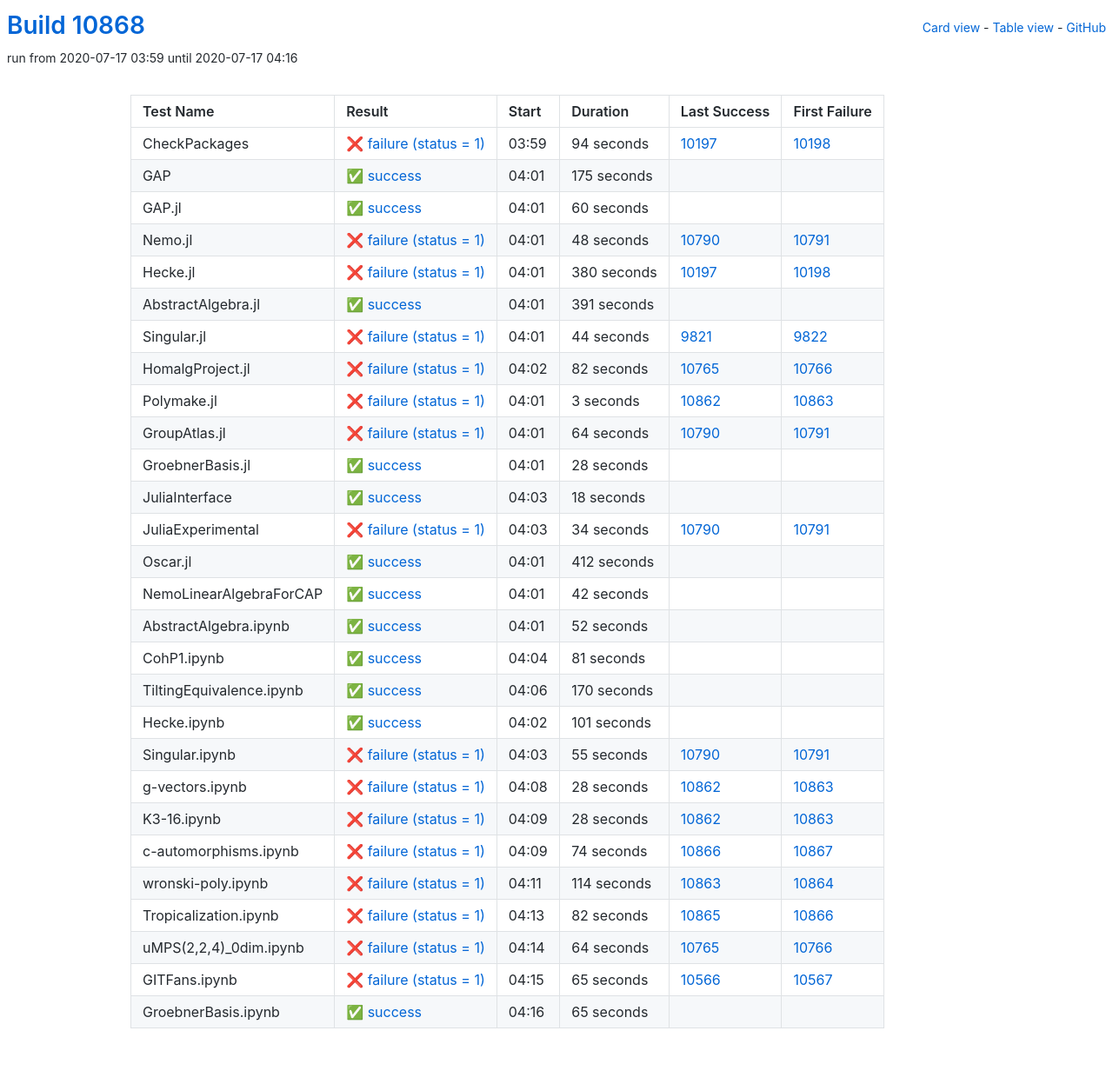
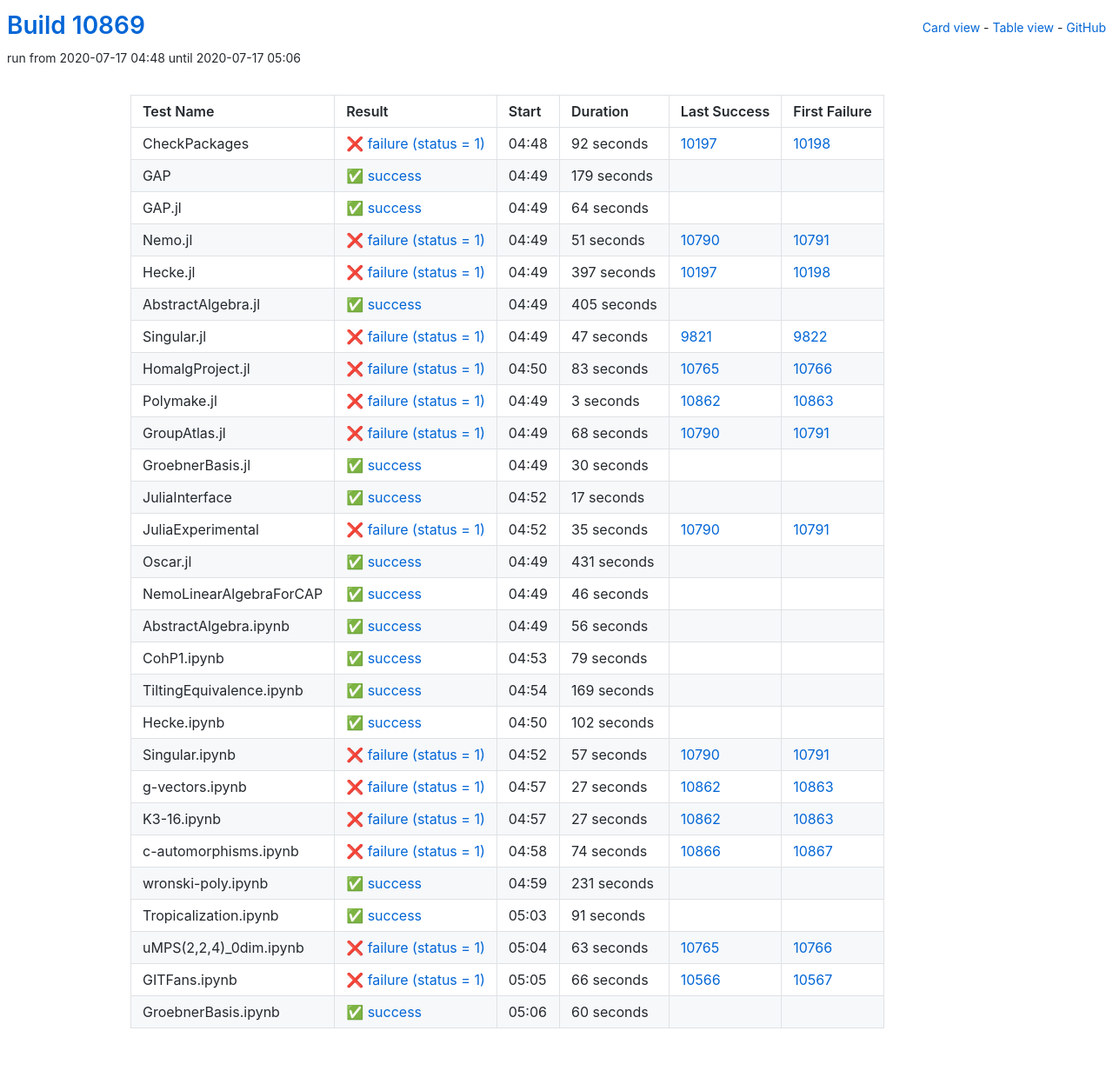
Before and after one commit to oscar-system/oscar-ci-status, a Jekyll site: the page built from table.html, in a window 1280 px wide. Shown: the whole page at 87% size. Built offline with Jekyll 4.4.1, drawn with Linux system fonts in a browser that asks for light colours.

Commit message:
Build #10869

```diff
--- a/_data/ci.yml
+++ b/_data/ci.yml
@@ -1,6 +1,6 @@
 ---
-build: 10868
-build_url: https://oscarci.mathematik.uni-kl.de/job/oscar/10868/
+build: 10869
+build_url: https://oscarci.mathematik.uni-kl.de/job/oscar/10869/
 job: oscar
 organization: oscar-system
 repo: oscar-ci-status
@@ -8,104 +8,104 @@
 tests:
 - name: CheckPackages
   id: checkpackages
-  log: https://oscarci.mathematik.uni-kl.de/job/oscar/10868/artifact/logs/build-10868/CheckPackages.log
-  start: 2020-07-17 03:59
+  log: https://oscarci.mathematik.uni-kl.de/job/oscar/10869/artifact/logs/build-10869/CheckPackages.log
+  start: 2020-07-17 04:48
   success: false
   exitcode: 1
   status: failure
-  duration: 94
+  duration: 92
   last_success: 10197
   last_success_url: https://oscarci.mathematik.uni-kl.de/job/oscar/10197/
   first_failure: 10198
   first_failure_url: https://oscarci.mathematik.uni-kl.de/job/oscar/10198/
 - name: GAP
   id: gap
-  log: https://oscarci.mathematik.uni-kl.de/job/oscar/10868/artifact/logs/build-10868/GAP.log
-  start: 2020-07-17 04:01
+  log: https://oscarci.mathematik.uni-kl.de/job/oscar/10869/artifact/logs/build-10869/GAP.log
+  start: 2020-07-17 04:49
   success: true
   exitcode: 0
   status: success
-  duration: 175
+  duration: 179
   last_success: false
   last_success_url:
   first_failure: false
   first_failure_url:
 - name: GAP.jl
   id: gap-jl
-  log: https://oscarci.mathematik.uni-kl.de/job/oscar/10868/artifact/logs/build-10868/GAP.jl.log
-  start: 2020-07-17 04:01
+  log: https://oscarci.mathematik.uni-kl.de/job/oscar/10869/artifact/logs/build-10869/GAP.jl.log
+  start: 2020-07-17 04:49
   success: true
   exitcode: 0
   status: success
-  duration: 60
+  duration: 64
   last_success: false
   last_success_url:
   first_failure: false
   first_failure_url:
 - name: Nemo.jl
   id: nemo-jl
-  log: https://oscarci.mathematik.uni-kl.de/job/oscar/10868/artifact/logs/build-10868/Nemo.jl.log
-  start: 2020-07-17 04:01
+  log: https://oscarci.mathematik.uni-kl.de/job/oscar/10869/artifact/logs/build-10869/Nemo.jl.log
+  start: 2020-07-17 04:49
   success: false
   exitcode: 1
   status: failure
-  duration: 48
+  duration: 51
   last_success: 10790
   last_success_url: https://oscarci.mathematik.uni-kl.de/job/oscar/10790/
   first_failure: 10791
   first_failure_url: https://oscarci.mathematik.uni-kl.de/job/oscar/10791/
 - name: Hecke.jl
   id: hecke-jl
-  log: https://oscarci.mathematik.uni-kl.de/job/oscar/10868/artifact/logs/build-10868/Hecke.jl.log
-  start: 2020-07-17 04:01
+  log: https://oscarci.mathematik.uni-kl.de/job/oscar/10869/artifact/logs/build-10869/Hecke.jl.log
+  start: 2020-07-17 04:49
   success: false
   exitcode: 1
   status: failure
-  duration: 380
+  duration: 397
   last_success: 10197
   last_success_url: https://oscarci.mathematik.uni-kl.de/job/oscar/10197/
   first_failure: 10198
   first_failure_url: https://oscarci.mathematik.uni-kl.de/job/oscar/10198/
 - name: AbstractAlgebra.jl
   id: abstractalgebra-jl
-  log: https://oscarci.mathematik.uni-kl.de/job/oscar/10868/artifact/logs/build-10868/AbstractAlgebra.jl.log
-  start: 2020-07-17 04:01
+  log: https://oscarci.mathematik.uni-kl.de/job/oscar/10869/artifact/logs/build-10869/AbstractAlgebra.jl.log
+  start: 2020-07-17 04:49
   success: true
   exitcode: 0
   status: success
-  duration: 391
+  duration: 405
   last_success: false
   last_success_url:
   first_failure: false
   first_failure_url:
 - name: Singular.jl
   id: singular-jl
-  log: https://oscarci.mathematik.uni-kl.de/job/oscar/10868/artifact/logs/build-10868/Singular.jl.log
-  start: 2020-07-17 04:01
+  log: https://oscarci.mathematik.uni-kl.de/job/oscar/10869/artifact/logs/build-10869/Singular.jl.log
+  start: 2020-07-17 04:49
   success: false
   exitcode: 1
   status: failure
-  duration: 44
+  duration: 47
   last_success: 9821
   last_success_url: https://oscarci.mathematik.uni-kl.de/job/oscar/9821/
   first_failure: 9822
   first_failure_url: https://oscarci.mathematik.uni-kl.de/job/oscar/9822/
 - name: HomalgProject.jl
   id: homalgproject-jl
-  log: https://oscarci.mathematik.uni-kl.de/job/oscar/10868/artifact/logs/build-10868/HomalgProject.jl.log
-  start: 2020-07-17 04:02
+  log: https://oscarci.mathematik.uni-kl.de/job/oscar/10869/artifact/logs/build-10869/HomalgProject.jl.log
+  start: 2020-07-17 04:50
   success: false
   exitcode: 1
   status: failure
-  duration: 82
+  duration: 83
   last_success: 10765
   last_success_url: https://oscarci.mathematik.uni-kl.de/job/oscar/10765/
   first_failure: 10766
   first_failure_url: https://oscarci.mathematik.uni-kl.de/job/oscar/10766/
 - name: Polymake.jl
   id: polymake-jl
-  log: https://oscarci.mathematik.uni-kl.de/job/oscar/10868/artifact/logs/build-10868/Polymake.jl.log
-  start: 2020-07-17 04:01
+  log: https://oscarci.mathematik.uni-kl.de/job/oscar/10869/artifact/logs/build-10869/Polymake.jl.log
+  start: 2020-07-17 04:49
   success: false
   exitcode: 1
   status: failure
@@ -116,164 +116,164 @@
   first_failure_url: https://oscarci.mathematik.uni-kl.de/job/oscar/10863/
 - name: GroupAtlas.jl
   id: groupatlas-jl
-  log: https://oscarci.mathematik.uni-kl.de/job/oscar/10868/artifact/logs/build-10868/GroupAtlas.jl.log
-  start: 2020-07-17 04:01
+  log: https://oscarci.mathematik.uni-kl.de/job/oscar/10869/artifact/logs/build-10869/GroupAtlas.jl.log
+  start: 2020-07-17 04:49
   success: false
   exitcode: 1
   status: failure
-  duration: 64
+  duration: 68
   last_success: 10790
   last_success_url: https://oscarci.mathematik.uni-kl.de/job/oscar/10790/
   first_failure: 10791
   first_failure_url: https://oscarci.mathematik.uni-kl.de/job/oscar/10791/
 - name: GroebnerBasis.jl
   id: groebnerbasis-jl
-  log: https://oscarci.mathematik.uni-kl.de/job/oscar/10868/artifact/logs/build-10868/GroebnerBasis.jl.log
-  start: 2020-07-17 04:01
+  log: https://oscarci.mathematik.uni-kl.de/job/oscar/10869/artifact/logs/build-10869/GroebnerBasis.jl.log
+  start: 2020-07-17 04:49
   success: true
   exitcode: 0
   status: success
-  duration: 28
+  duration: 30
   last_success: false
   last_success_url:
   first_failure: false
   first_failure_url:
 - name: JuliaInterface
   id: juliainterface
-  log: https://oscarci.mathematik.uni-kl.de/job/oscar/10868/artifact/logs/build-10868/JuliaInterface.log
-  start: 2020-07-17 04:03
+  log: https://oscarci.mathematik.uni-kl.de/job/oscar/10869/artifact/logs/build-10869/JuliaInterface.log
+  start: 2020-07-17 04:52
   success: true
   exitcode: 0
   status: success
-  duration: 18
+  duration: 17
   last_success: false
   last_success_url:
   first_failure: false
   first_failure_url:
 - name: JuliaExperimental
   id: juliaexperimental
-  log: https://oscarci.mathematik.uni-kl.de/job/oscar/10868/artifact/logs/build-10868/JuliaExperimental.log
-  start: 2020-07-17 04:03
+  log: https://oscarci.mathematik.uni-kl.de/job/oscar/10869/artifact/logs/build-10869/JuliaExperimental.log
+  start: 2020-07-17 04:52
   success: false
   exitcode: 1
   status: failure
-  duration: 34
+  duration: 35
   last_success: 10790
   last_success_url: https://oscarci.mathematik.uni-kl.de/job/oscar/10790/
   first_failure: 10791
   first_failure_url: https://oscarci.mathematik.uni-kl.de/job/oscar/10791/
 - name: Oscar.jl
   id: oscar-jl
-  log: https://oscarci.mathematik.uni-kl.de/job/oscar/10868/artifact/logs/build-10868/Oscar.jl.log
-  start: 2020-07-17 04:01
+  log: https://oscarci.mathematik.uni-kl.de/job/oscar/10869/artifact/logs/build-10869/Oscar.jl.log
+  start: 2020-07-17 04:49
   success: true
   exitcode: 0
   status: success
-  duration: 412
+  duration: 431
   last_success: false
   last_success_url:
   first_failure: false
   first_failure_url:
 - name: NemoLinearAlgebraForCAP
   id: nemolinearalgebraforcap
-  log: https://oscarci.mathematik.uni-kl.de/job/oscar/10868/artifact/logs/build-10868/NemoLinearAlgebraForCAP.log
-  start: 2020-07-17 04:01
+  log: https://oscarci.mathematik.uni-kl.de/job/oscar/10869/artifact/logs/build-10869/NemoLinearAlgebraForCAP.log
+  start: 2020-07-17 04:49
   success: true
   exitcode: 0
   status: success
-  duration: 42
+  duration: 46
   last_success: false
   last_success_url:
   first_failure: false
   first_failure_url:
 - name: AbstractAlgebra.ipynb
   id: abstractalgebra-ipynb
-  log: https://oscarci.mathematik.uni-kl.de/job/oscar/10868/artifact/logs/build-10868/AbstractAlgebra.ipynb.log
-  start: 2020-07-17 04:01
+  log: https://oscarci.mathematik.uni-kl.de/job/oscar/10869/artifact/logs/build-10869/AbstractAlgebra.ipynb.log
+  start: 2020-07-17 04:49
   success: true
   exitcode: 0
   status: success
-  duration: 52
+  duration: 56
   last_success: false
   last_success_url:
   first_failure: false
   first_failure_url:
 - name: CohP1.ipynb
   id: cohp1-ipynb
-  log: https://oscarci.mathematik.uni-kl.de/job/oscar/10868/artifact/logs/build-10868/CohP1.ipynb.log
-  start: 2020-07-17 04:04
+  log: https://oscarci.mathematik.uni-kl.de/job/oscar/10869/artifact/logs/build-10869/CohP1.ipynb.log
+  start: 2020-07-17 04:53
   success: true
   exitcode: 0
   status: success
-  duration: 81
+  duration: 79
   last_success: false
   last_success_url:
   first_failure: false
   first_failure_url:
 - name: TiltingEquivalence.ipynb
   id: tiltingequivalence-ipynb
-  log: https://oscarci.mathematik.uni-kl.de/job/oscar/10868/artifact/logs/build-10868/TiltingEquivalence.ipynb.log
-  start: 2020-07-17 04:06
+  log: https://oscarci.mathematik.uni-kl.de/job/oscar/10869/artifact/logs/build-10869/TiltingEquivalence.ipynb.log
+  start: 2020-07-17 04:54
   success: true
   exitcode: 0
   status: success
-  duration: 170
+  duration: 169
   last_success: false
   last_success_url:
   first_failure: false
   first_failure_url:
 - name: Hecke.ipynb
   id: hecke-ipynb
-  log: https://oscarci.mathematik.uni-kl.de/job/oscar/10868/artifact/logs/build-10868/Hecke.ipynb.log
-  start: 2020-07-17 04:02
+  log: https://oscarci.mathematik.uni-kl.de/job/oscar/10869/artifact/logs/build-10869/Hecke.ipynb.log
+  start: 2020-07-17 04:50
   success: true
   exitcode: 0
   status: success
-  duration: 101
+  duration: 102
   last_success: false
   last_success_url:
   first_failure: false
   first_failure_url:
 - name: Singular.ipynb
   id: singular-ipynb
-  log: https://oscarci.mathematik.uni-kl.de/job/oscar/10868/artifact/logs/build-10868/Singular.ipynb.log
-  start: 2020-07-17 04:03
+  log: https://oscarci.mathematik.uni-kl.de/job/oscar/10869/artifact/logs/build-10869/Singular.ipynb.log
+  start: 2020-07-17 04:52
   success: false
   exitcode: 1
   status: failure
-  duration: 55
+  duration: 57
   last_success: 10790
   last_success_url: https://oscarci.mathematik.uni-kl.de/job/oscar/10790/
   first_failure: 10791
   first_failure_url: https://oscarci.mathematik.uni-kl.de/job/oscar/10791/
 - name: g-vectors.ipynb
   id: g-vectors-ipynb
-  log: https://oscarci.mathematik.uni-kl.de/job/oscar/10868/artifact/logs/build-10868/g-vectors.ipynb.log
-  start: 2020-07-17 04:08
+  log: https://oscarci.mathematik.uni-kl.de/job/oscar/10869/artifact/logs/build-10869/g-vectors.ipynb.log
+  start: 2020-07-17 04:57
   success: false
   exitcode: 1
   status: failure
-  duration: 28
+  duration: 27
   last_success: 10862
   last_success_url: https://oscarci.mathematik.uni-kl.de/job/oscar/10862/
   first_failure: 10863
   first_failure_url: https://oscarci.mathematik.uni-kl.de/job/oscar/10863/
 - name: K3-16.ipynb
   id: k3-16-ipynb
-  log: https://oscarci.mathematik.uni-kl.de/job/oscar/10868/artifact/logs/build-10868/K3-16.ipynb.log
-  start: 2020-07-17 04:09
+  log: https://oscarci.mathematik.uni-kl.de/job/oscar/10869/artifact/logs/build-10869/K3-16.ipynb.log
+  start: 2020-07-17 04:57
   success: false
   exitcode: 1
   status: failure
-  duration: 28
+  duration: 27
   last_success: 10862
   last_success_url: https://oscarci.mathematik.uni-kl.de/job/oscar/10862/
   first_failure: 10863
   first_failure_url: https://oscarci.mathematik.uni-kl.de/job/oscar/10863/
 - name: c-automorphisms.ipynb
   id: c-automorphisms-ipynb
-  log: https://oscarci.mathematik.uni-kl.de/job/oscar/10868/artifact/logs/build-10868/c-automorphisms.ipynb.log
-  start: 2020-07-17 04:09
+  log: https://oscarci.mathematik.uni-kl.de/job/oscar/10869/artifact/logs/build-10869/c-automorphisms.ipynb.log
+  start: 2020-07-17 04:58
   success: false
   exitcode: 1
   status: failure
@@ -284,60 +284,60 @@
   first_failure_url: https://oscarci.mathematik.uni-kl.de/job/oscar/10867/
 - name: wronski-poly.ipynb
   id: wronski-poly-ipynb
-  log: https://oscarci.mathematik.uni-kl.de/job/oscar/10868/artifact/logs/build-10868/wronski-poly.ipynb.log
-  start: 2020-07-17 04:11
+  log: https://oscarci.mathematik.uni-kl.de/job/oscar/10869/artifact/logs/build-10869/wronski-poly.ipynb.log
+  start: 2020-07-17 04:59
+  success: true
+  exitcode: 0
+  status: success
+  duration: 231
+  last_success: false
+  last_success_url:
+  first_failure: false
+  first_failure_url:
+- name: Tropicalization.ipynb
+  id: tropicalization-ipynb
+  log: https://oscarci.mathematik.uni-kl.de/job/oscar/10869/artifact/logs/build-10869/Tropicalization.ipynb.log
+  start: 2020-07-17 05:03
+  success: true
+  exitcode: 0
+  status: success
+  duration: 91
+  last_success: false
+  last_success_url:
+  first_failure: false
+  first_failure_url:
+- name: uMPS(2,2,4)_0dim.ipynb
+  id: umps-2-2-4-0dim-ipynb
+  log: https://oscarci.mathematik.uni-kl.de/job/oscar/10869/artifact/logs/build-10869/uMPS-2-2-4-_0dim.ipynb.log
+  start: 2020-07-17 05:04
   success: false
   exitcode: 1
   status: failure
-  duration: 114
-  last_success: 10863
-  last_success_url: https://oscarci.mathematik.uni-kl.de/job/oscar/10863/
-  first_failure: 10864
-  first_failure_url: https://oscarci.mathematik.uni-kl.de/job/oscar/10864/
-- name: Tropicalization.ipynb
-  id: tropicalization-ipynb
-  log: https://oscarci.mathematik.uni-kl.de/job/oscar/10868/artifact/logs/build-10868/Tropicalization.ipynb.log
-  start: 2020-07-17 04:13
-  success: false
-  exitcode: 1
-  status: failure
-  duration: 82
-  last_success: 10865
-  last_success_url: https://oscarci.mathematik.uni-kl.de/job/oscar/10865/
-  first_failure: 10866
-  first_failure_url: https://oscarci.mathematik.uni-kl.de/job/oscar/10866/
-- name: uMPS(2,2,4)_0dim.ipynb
-  id: umps-2-2-4-0dim-ipynb
-  log: https://oscarci.mathematik.uni-kl.de/job/oscar/10868/artifact/logs/build-10868/uMPS-2-2-4-_0dim.ipynb.log
-  start: 2020-07-17 04:14
-  success: false
-  exitcode: 1
-  status: failure
-  duration: 64
+  duration: 63
   last_success: 10765
   last_success_url: https://oscarci.mathematik.uni-kl.de/job/oscar/10765/
   first_failure: 10766
   first_failure_url: https://oscarci.mathematik.uni-kl.de/job/oscar/10766/
 - name: GITFans.ipynb
   id: gitfans-ipynb
-  log: https://oscarci.mathematik.uni-kl.de/job/oscar/10868/artifact/logs/build-10868/GITFans.ipynb.log
-  start: 2020-07-17 04:15
+  log: https://oscarci.mathematik.uni-kl.de/job/oscar/10869/artifact/logs/build-10869/GITFans.ipynb.log
+  start: 2020-07-17 05:05
   success: false
   exitcode: 1
   status: failure
-  duration: 65
+  duration: 66
   last_success: 10566
   last_success_url: https://oscarci.mathematik.uni-kl.de/job/oscar/10566/
   first_failure: 10567
   first_failure_url: https://oscarci.mathematik.uni-kl.de/job/oscar/10567/
 - name: GroebnerBasis.ipynb
   id: groebnerbasis-ipynb
-  log: https://oscarci.mathematik.uni-kl.de/job/oscar/10868/artifact/logs/build-10868/GroebnerBasis.ipynb.log
-  start: 2020-07-17 04:16
+  log: https://oscarci.mathematik.uni-kl.de/job/oscar/10869/artifact/logs/build-10869/GroebnerBasis.ipynb.log
+  start: 2020-07-17 05:06
   success: true
   exitcode: 0
   status: success
-  duration: 65
+  duration: 60
   last_success: false
   last_success_url:
   first_failure: false
```
Also changed, not shown: README.md.
